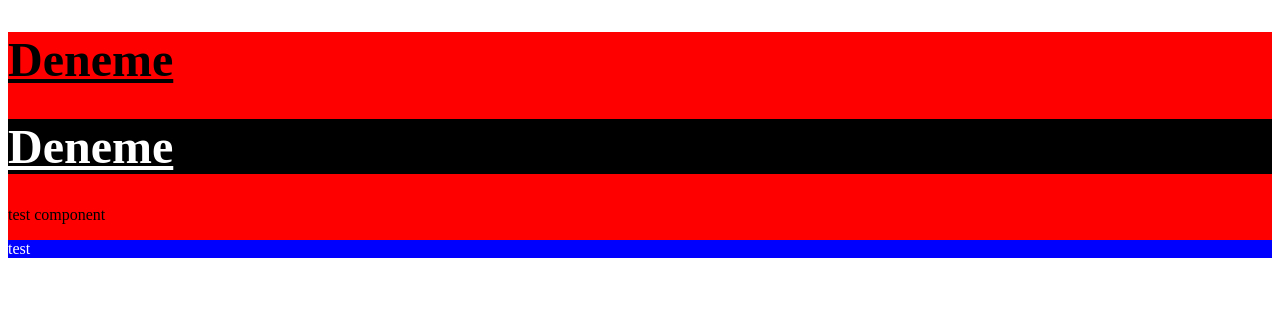
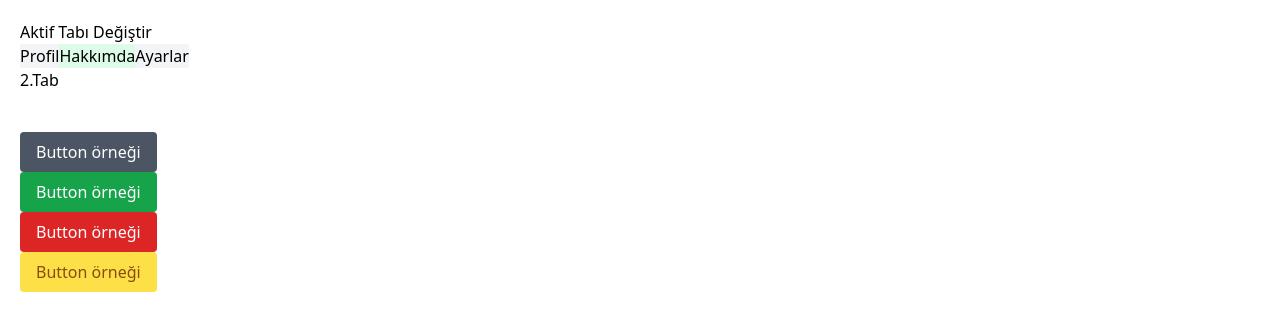
Before and after one commit to UTKUC3NGIZ/React-ile-Proje-Gelistirme, a React (Create React App) app: page / in a window 1280 px wide. Shown: the top 330 px of the page. Built offline with nearby package versions, Linux system fonts and the light colour scheme.

Commit message:
Component - Props - useState

```diff
--- a/package.json
+++ b/package.json
@@ -7,6 +7,7 @@
     "@testing-library/react": "^13.4.0",
     "@testing-library/user-event": "^13.5.0",
     "bootstrap": "^5.2.3",
+    "classnames": "^2.3.2",
     "react": "^18.2.0",
     "react-bootstrap": "^2.7.0",
     "react-dom": "^18.2.0",
--- a/src/App.js
+++ b/src/App.js
@@ -1,29 +1,34 @@
-import Test from "./Test";
-
-import styles from "./App.module.css";
-
-import { Title } from "./Components";
-
-// import Bootstrap from "./Bootstrap";
-
-// import "./tailwind.css";
-
-// import Tailwind from "./Tailwind";
-
-import "./style.scss";
+import { useEffect, useState } from "react";
+import Button from "./Components/Button";
+import Tab from "./Components/Tab";
+import "./tailwind.css";
 
 function App() {
+  const [activeTab, setActiveTab] = useState(1);
+
   return (
-    <div className={styles.App}>
-      <Title>Deneme</Title>
-      <Title theme="dark">Deneme</Title>
-      <Test />
-      {/* <Bootstrap /> */}
-      {/* <Tailwind /> */}
-      <p className="env">
-        <span>test</span>
-      </p>
-    </div>
+    <>
+      <div style={{ padding: 20 }}>
+        <button onClick={() => setActiveTab(2)}>Aktif Tabı Değiştir</button>
+        <Tab
+          activeTab={activeTab}
+          setActiveTab={setActiveTab}
+          onChange={(tabIndex) => setActiveTab(tabIndex)}
+        >
+          <Tab.Panel title="Profil">1.Tab</Tab.Panel>
+          <Tab.Panel title="Hakkımda">2.Tab</Tab.Panel>
+          <Tab.Panel title="Ayarlar">3.Tab</Tab.Panel>
+        </Tab>
+        {activeTab === 2 && <div>Burasıda Ekstra Bir Alan</div> }
+      </div>
+
+      <div style={{ padding: 20 }}>
+        <Button>Button örneği</Button>
+        <Button variant="succes">Button örneği</Button>
+        <Button variant="danger">Button örneği</Button>
+        <Button variant="warning">Button örneği</Button>
+      </div>
+    </>
   );
 }
 
--- /dev/null
+++ b/src/Components/Button.js
@@ -0,0 +1,19 @@
+import ClassNames from "classnames";
+function Button({ children , variant = "default" }) {
+  // console.log(variant);
+  return (
+    <button
+      className={ClassNames({
+        "p-4 h-10 flex items-center rounded": true,
+        "bg-gray-600 text-white": variant === "default",
+        "bg-green-600 text-white": variant === "succes",
+        "bg-red-600 text-white": variant === "danger",
+        "bg-yellow-300 text-yellow-800": variant === "warning",
+      })}
+    >
+      {children}
+    </button>
+  );
+}
+
+export default Button;
--- /dev/null
+++ b/src/Components/Tab.js
@@ -0,0 +1,29 @@
+import { useState, useEffect } from "react";
+
+function Tab({ children, activeTab, setActiveTab, onChange }) {
+  useEffect(() => {
+    onChange(activeTab);
+  }, [activeTab]);
+  return (
+    <div>
+      <nav>
+        {children.map((tab, index) => (
+          <button
+            onClick={() => setActiveTab(index)}
+            key={index}
+            className={activeTab === index ? "bg-green-100" : "bg-gray-100"}
+          >
+            {tab.props.title}
+          </button>
+        ))}
+      </nav>
+      {children[activeTab]}
+    </div>
+  );
+}
+
+Tab.Panel = function ({ children, title }) {
+  return <div>{children}</div>;
+};
+
+export default Tab;
--- /dev/null
+++ b/src/Styles.js
@@ -0,0 +1,26 @@
+import Test from "./Test";
+
+import styles from "./App.module.css";
+
+import { Title } from "./Components";
+
+// import Bootstrap from "./Bootstrap";
+
+// import "./tailwind.css";
+
+function Styles() {
+  return (
+    <div className={styles.App}>
+      <Title>Deneme</Title>
+      <Title theme="dark">Deneme</Title>
+      <Test />
+      {/* <Bootstrap /> */}
+      {/* <Tailwind /> */}
+      <p className="env">
+        <span>test</span>
+      </p>
+    </div>
+  );
+}
+
+export default Styles;
```
Also changed, not shown: 1 other file (tests, documents, lock files or other folders).
